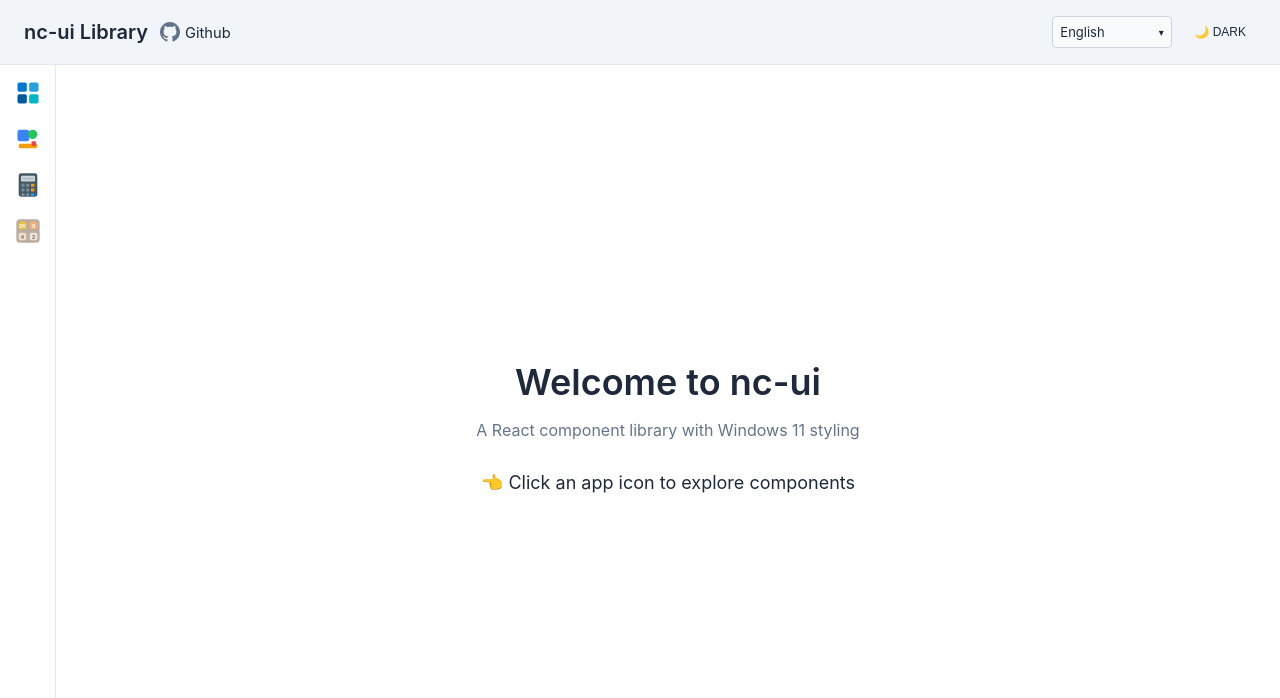
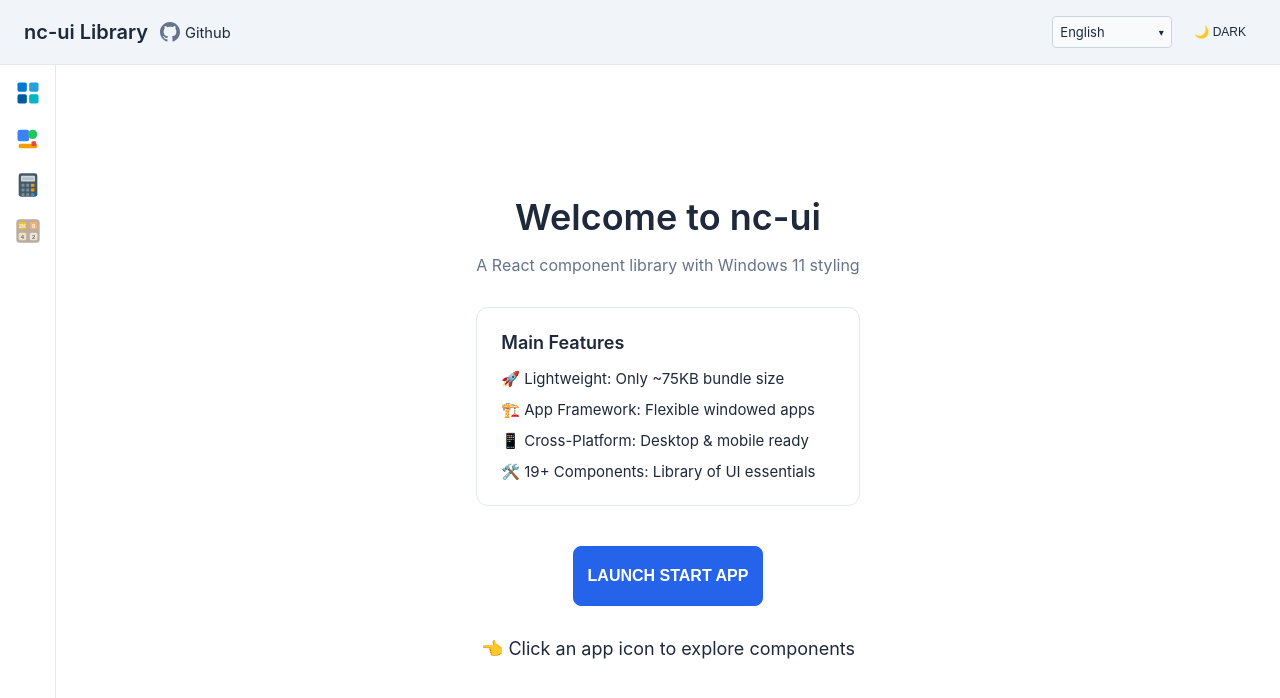
Before and after one commit to kingsimba/nc-ui, a React (Vite) app: page / in a window 1280 px wide. Shown: the top 698 px of the page. Built offline with nearby package versions, Linux system fonts and the light colour scheme.

Commit message:
improve welcome

```diff
--- a/dev/App.tsx
+++ b/dev/App.tsx
@@ -115,6 +115,27 @@ function AppContent() {
                         <div className="dev-welcome">
                             <h2>{t('welcome.title')}</h2>
                             <p>{t('welcome.subtitle')}</p>
+
+                            <div className="dev-features">
+                                <h3>{t('welcome.features.title')}</h3>
+                                <ul>
+                                    <li>{t('welcome.features.lightweight')}</li>
+                                    <li>{t('welcome.features.framework')}</li>
+                                    <li>{t('welcome.features.crossPlatform')}</li>
+                                    <li>{t('welcome.features.components')}</li>
+                                </ul>
+                            </div>
+
+                            <div className="dev-start-button-container">
+                                <Button
+                                    variant="primary"
+                                    size="large"
+                                    onClick={() => runningAppsStore.launchApp('start')}
+                                >
+                                    {t('welcome.startBtn')}
+                                </Button>
+                            </div>
+
                             <p className="dev-instruction">
                                 {t('welcome.instruction')}
                             </p>
--- a/dev/Game2048/Game2048.tsx
+++ b/dev/Game2048/Game2048.tsx
@@ -221,6 +221,8 @@ function Game2048Content() {
         flex: 1,
         minHeight: 0,
         overflow: 'hidden',
+        background: '#eee4da',
+        paddingBottom: Math.floor(16 * scale),
       }}
     >
       {/* CSS animations */}
@@ -238,29 +240,28 @@ function Game2048Content() {
         `}
       </style>
 
-      {/* Header with scores */}
+      {/* Header with rules and new game */}
       <div
         style={{
           display: 'flex',
           justifyContent: 'space-between',
           alignItems: 'center',
           padding: '8px 12px',
-          background: 'var(--surface)',
-          borderRadius: 8,
-          border: '1px solid var(--border)',
+          background: '#bbada0',
           gap: 8,
         }}
       >
         <button
           onClick={() => setShowRules(true)}
           style={{
-            padding: '4px 8px',
+            padding: '6px 12px',
             borderRadius: 6,
-            border: '1px solid var(--border)',
-            background: 'var(--button-bg)',
-            color: 'var(--text)',
+            border: 'none',
+            background: '#8f7a66',
+            color: '#f9f6f2',
             cursor: 'pointer',
-            fontSize: 12,
+            fontSize: 14,
+            fontWeight: 'bold',
           }}
         >
           📖 {t('rules')}
@@ -271,11 +272,12 @@ function Game2048Content() {
           style={{
             padding: '6px 16px',
             borderRadius: 6,
-            border: '1px solid var(--border)',
-            background: 'var(--button-bg)',
-            color: 'var(--text)',
+            border: 'none',
+            background: '#8f7a66',
+            color: '#f9f6f2',
             cursor: 'pointer',
             fontSize: 14,
+            fontWeight: 'bold',
           }}
         >
           🔄 {t('newGame')}
--- a/dev/dev.css
+++ b/dev/dev.css
@@ -116,6 +116,49 @@ body {
     margin-top: 32px;
     font-size: 18px;
     color: var(--nc-text);
+}
+
+.dev-features {
+    text-align: left;
+    background: var(--nc-bg-secondary);
+    border: 1px solid var(--nc-border);
+    border-radius: 12px;
+    padding: 24px;
+    margin: 32px auto;
+    max-width: 500px;
+}
+
+.dev-features h3 {
+    margin-bottom: 16px;
+    font-size: 18px;
+    font-weight: 600;
+}
+
+.dev-features ul {
+    list-style: none;
+    display: flex;
+    flex-direction: column;
+    gap: 12px;
+}
+
+.dev-features li {
+    font-size: 15px;
+    color: var(--nc-text);
+    display: flex;
+    align-items: center;
+    gap: 8px;
+}
+
+.dev-start-button-container {
+    margin-top: 40px;
+}
+
+/* Mobile Responsive */
+@media (max-width: 767px) {
+    .dev-features {
+        margin: 24px 0;
+        padding: 16px;
+    }
 }
 
 /* Mobile Responsive */
--- a/dev/i18n.ts
+++ b/dev/i18n.ts
@@ -17,6 +17,14 @@ const demoResources = {
     'welcome.title': 'Welcome to nc-ui',
     'welcome.subtitle': 'A React component library with Windows 11 styling',
     'welcome.instruction': '👈 Click an app icon to explore components',
+    'welcome.features.title': 'Main Features',
+    'welcome.features.lightweight': '🚀 Lightweight: Only ~75KB bundle size',
+    'welcome.features.framework': '🏗️ App Framework: Flexible windowed apps',
+    'welcome.features.crossPlatform':
+      '📱 Cross-Platform: Desktop & mobile ready',
+    'welcome.features.components':
+      '🛠️ 19+ Components: Library of UI essentials',
+    'welcome.startBtn': 'Launch Start App',
   },
   zh: {
     // App titles
@@ -30,6 +38,12 @@ const demoResources = {
     'welcome.title': '欢迎使用 nc-ui',
     'welcome.subtitle': '采用 Windows 11 风格的 React 组件库',
     'welcome.instruction': '👈 点击应用图标探索组件',
+    'welcome.features.title': '核心特性',
+    'welcome.features.lightweight': '🚀 轻量高效: 包体积仅 ~75KB',
+    'welcome.features.framework': '🏗️ 应用框架: 灵活可扩展的窗口化应用',
+    'welcome.features.crossPlatform': '📱 跨平台优化: 适配桌面端和移动端',
+    'welcome.features.components': '🛠️ 19+ 组件: 开箱即用的 UI 组件库',
+    'welcome.startBtn': '启动开始应用',
   },
   de: {
     // App titles
@@ -42,7 +56,8 @@ const demoResources = {
     // Welcome page
     'welcome.title': 'Willkommen bei nc-ui',
     'welcome.subtitle': 'Eine React-Komponentenbibliothek im Windows 11-Stil',
-    'welcome.instruction': '👈 Klicken Sie auf ein App-Symbol, um Komponenten zu erkunden',
+    'welcome.instruction':
+      '👈 Klicken Sie auf ein App-Symbol, um Komponenten zu erkunden',
   },
   th: {
     // App titles
@@ -67,8 +82,10 @@ const demoResources = {
     'theme.dark': '🌙 Oscuro',
     // Welcome page
     'welcome.title': 'Bienvenido a nc-ui',
-    'welcome.subtitle': 'Una biblioteca de componentes React con estilo Windows 11',
-    'welcome.instruction': '👈 Haz clic en un icono de aplicación para explorar componentes',
+    'welcome.subtitle':
+      'Una biblioteca de componentes React con estilo Windows 11',
+    'welcome.instruction':
+      '👈 Haz clic en un icono de aplicación para explorar componentes',
   },
 };
 
```
